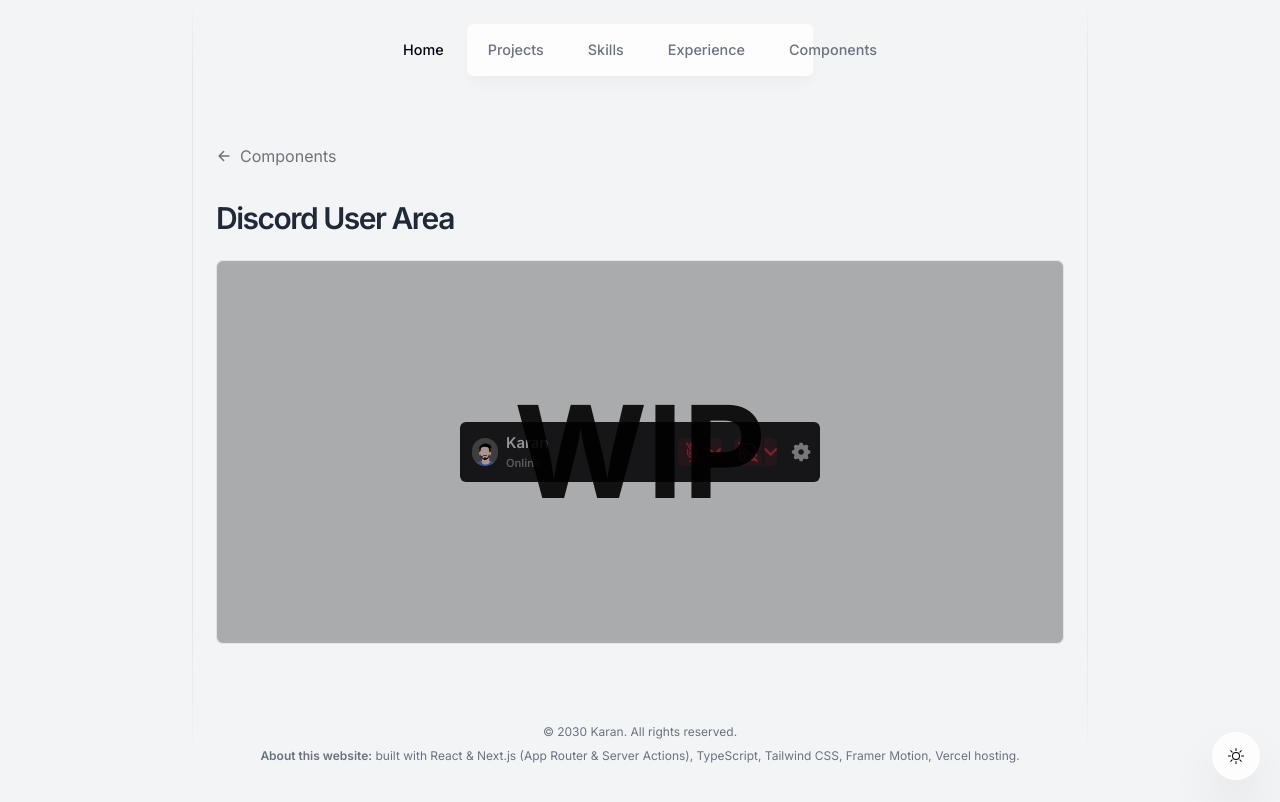
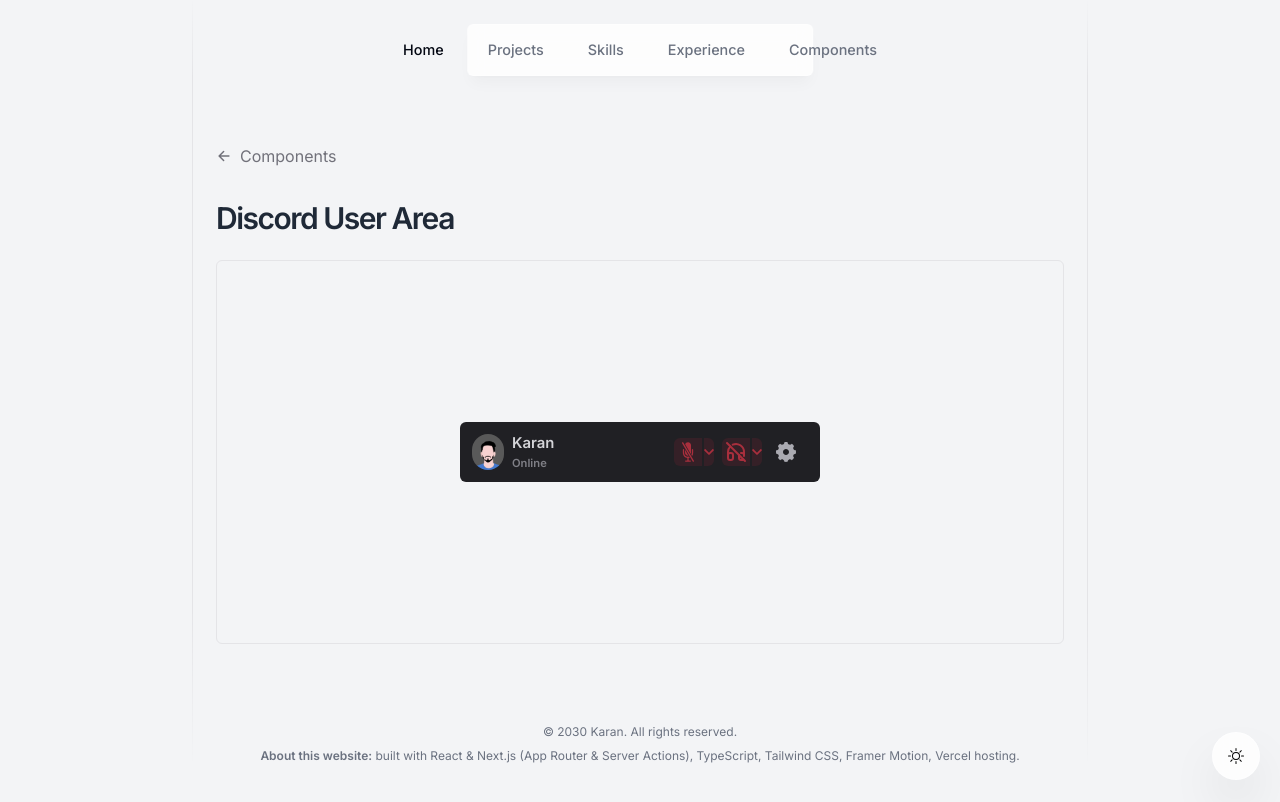
Before and after one commit to karanyadavv/portfolio, a Next.js app: page /components/discord-user-area in a window 1280 px wide. Built offline with nearby package versions, Linux system fonts and the light colour scheme.

Commit message:
first draft discord user area

```diff
--- a/app/components/discord-user-area/page.tsx
+++ b/app/components/discord-user-area/page.tsx
@@ -28,12 +28,9 @@
           Discord User Area
         </h1>
         <div className="relative mb-20 h-96 w-full rounded-md border border-border">
-          <div className="text-shadow-md absolute inset-0 flex items-center justify-center rounded-md bg-black/30 text-9xl font-bold text-black/90 dark:bg-white/30 dark:text-white/90">
-            WIP
-          </div>
           <div className="flex h-full items-center justify-center">
-            <div className="flex h-[60px] w-[360px] items-center gap-0.5 rounded-md bg-[#202024] px-2 py-4">
-              <div className="flex cursor-pointer items-center gap-2 py-[2px] pl-[4px] pr-32 hover:rounded-md hover:bg-[#333338]">
+            <div className="flex h-[60px] w-[360px] items-center gap-2 rounded-md bg-[#202024] px-2 py-4">
+              <div className="flex cursor-pointer items-center gap-2 py-[2px] pl-[4px] pr-28 hover:rounded-md hover:bg-[#333338]">
                 <div>
                   <Image
                     src={karan}
@@ -53,7 +50,7 @@
                 </div>
               </div>
               {/* Mic */}
-              <div className="flex h-[28px] gap-0.5">
+              <div className="flex h-[28px] w-10 justify-between">
                 <IoIosMicOff
                   size={28}
                   className="cursor-pointer rounded-s-md bg-[#352027] px-[2px] py-[2px] text-[#a92f3d]"
@@ -64,7 +61,7 @@
                 />
               </div>
               {/* Deafen */}
-              <div className="flex h-[28px] gap-0.5">
+              <div className="flex h-[28px] w-10 justify-between">
                 <TbHeadphonesOff
                   size={28}
                   className="cursor-pointer rounded-s-md bg-[#352027] px-[2px] py-[2px] text-[#a92f3d]"
@@ -76,7 +73,7 @@
               </div>
               <RiSettings5Fill
                 size={24}
-                className="cursor-pointer text-[#aaaab1] hover:bg-[#333338] hover:text-[#f4f4f4]"
+                className="h-full w-8 cursor-pointer rounded-md px-[2px] py-[2px] text-[#aaaab1] hover:bg-[#333338] hover:text-[#f4f4f4]"
               />
             </div>
           </div>
```
